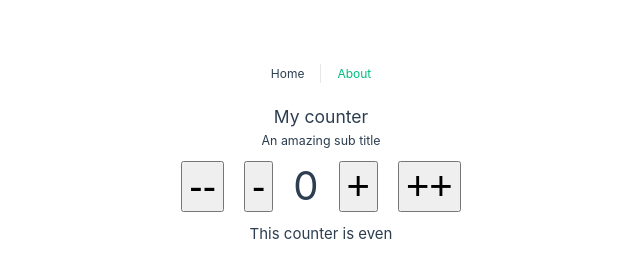
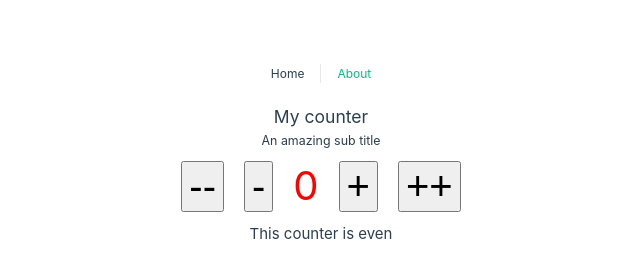
Before and after one commit to krista805/vue3_firebase_learning, a Vue app in the folder vue-composition-api-basics/: page / in a window 1280 px wide. Shown: the top 260 px of the page, without its empty margins (319-959 px from the left). Built offline with nearby package versions, Linux system fonts and the light colour scheme.

Commit message:
Global custom directives

```diff
--- /dev/null
+++ b/vue-composition-api-basics/src/directives/vAutofocus.js
@@ -0,0 +1,5 @@
+export const vAutofocus = {
+  mounted: (el) => {
+    el.focus()
+  }
+}
--- a/vue-composition-api-basics/src/views/HomeView.vue
+++ b/vue-composition-api-basics/src/views/HomeView.vue
@@ -5,7 +5,7 @@
     <div>
       <button @click="decreaseCounter(2)" class="btn">--</button>
       <button @click="decreaseCounter(1)" class="btn">-</button>
-      <span class="counter">{{counterData.count}}</span>
+      <span class="counter" v-colorchange="'red'">{{counterData.count}}</span>
       <button @click="increaseCounter(1, $event)" class="btn">+</button>
       <button @click="increaseCounter(2)" class="btn">++</button>
     </div>
@@ -25,6 +25,7 @@
   imports
 */
 import { reactive, computed, watch, onBeforeMount, onMounted, onBeforeUnmount, onUnmounted, onUpdated } from 'vue'
+import { vAutofocus } from '@/directives/vAutofocus'
 
 /*
   App subtitle
@@ -89,11 +90,11 @@ onUpdated(() => {
 })
 
 /*
-  Directives
+  Local Directives
 */
-const vAutofocus = {
-  mounted: (el) => {
-    el.focus()
+const vColorchange = {
+  mounted: (el, binding) => {
+    el.style.color = binding.value
   }
 }
 
```
